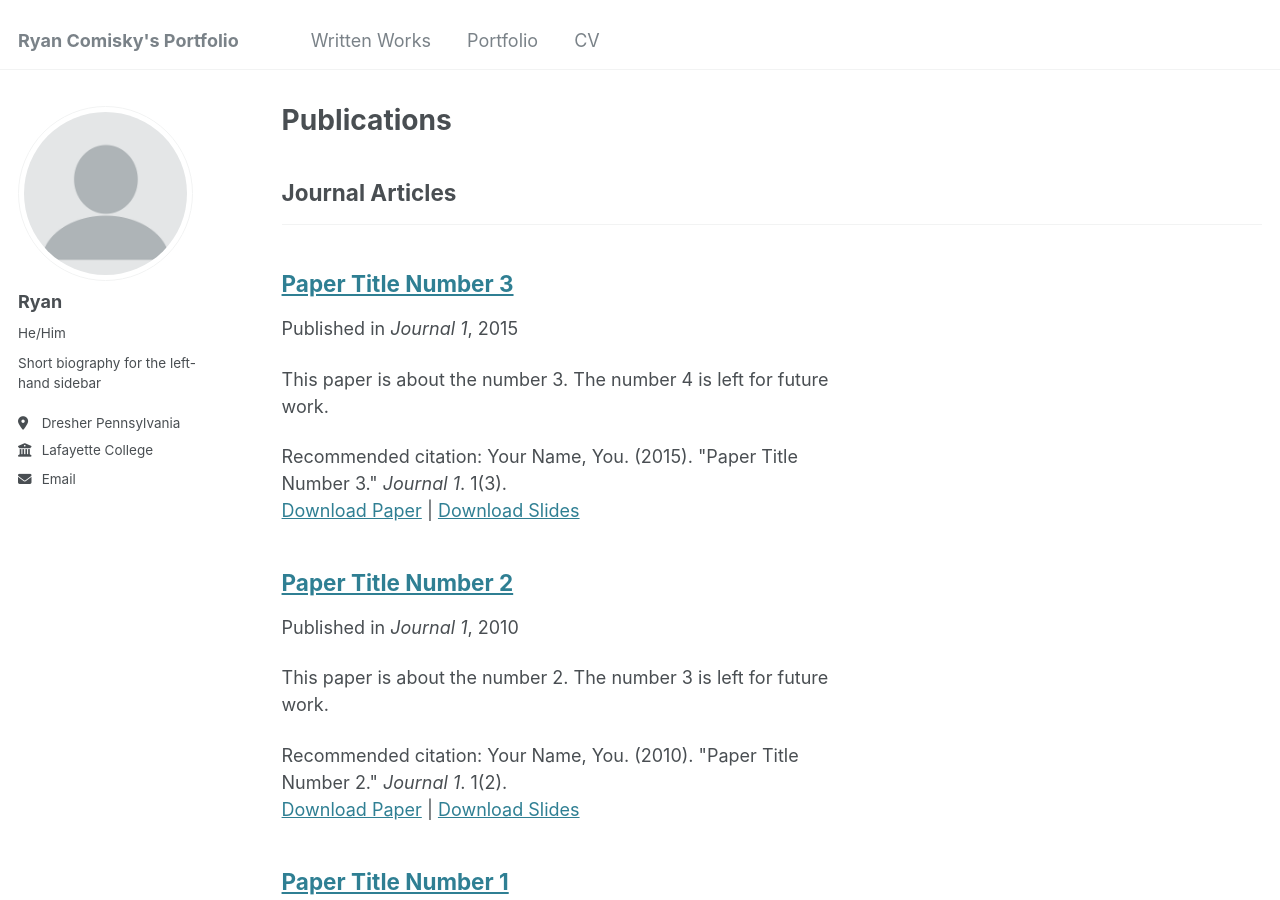
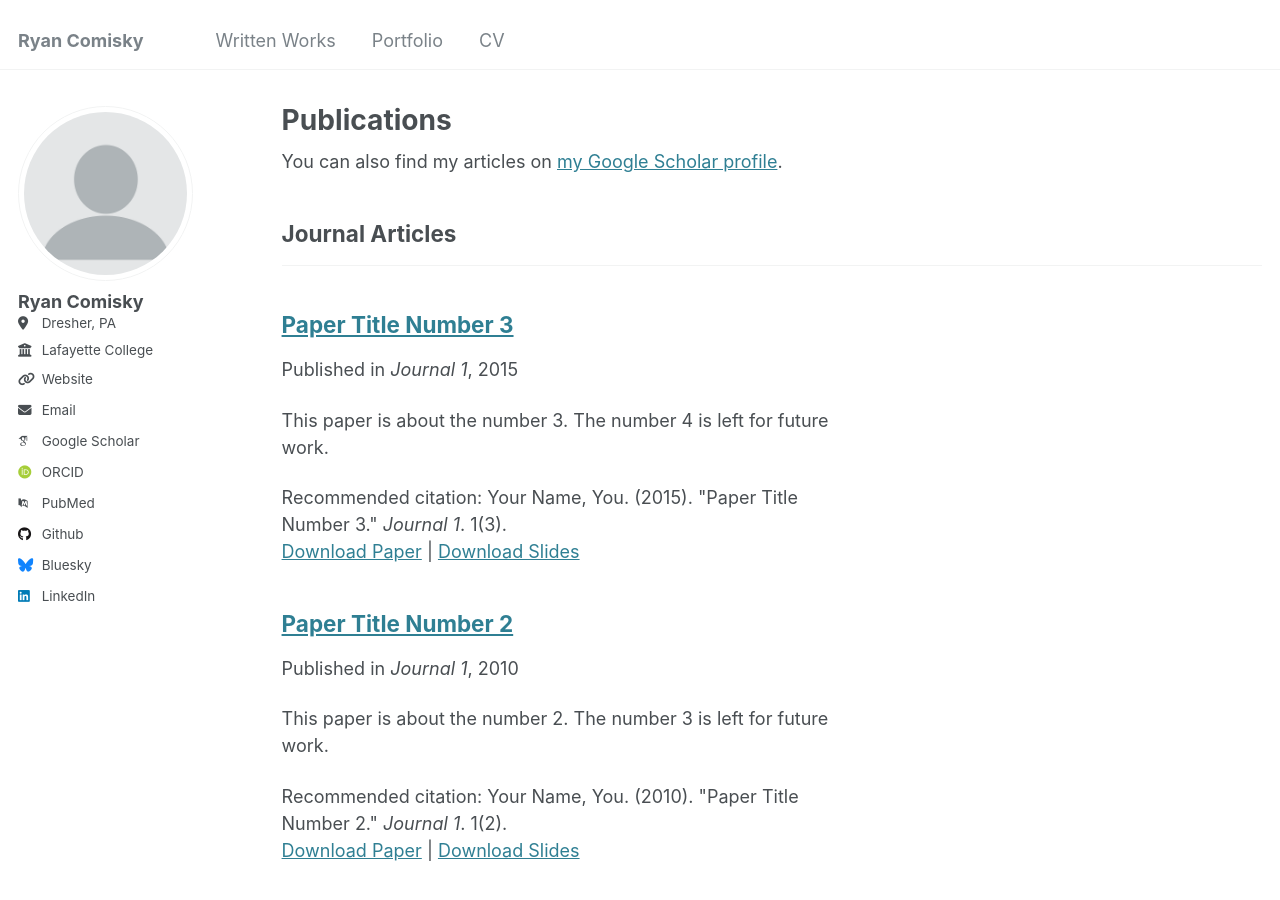
Before and after one commit to Ryan-Comisky/Ryan-Comisky.github.io, a Jekyll site: the page built from _pages/publications.html, in a window 1280 px wide and 900 px high. Built offline with Jekyll 4.4.1, drawn with Linux system fonts in a browser that asks for light colours; some web fonts are replaced; part of the change alters nothing that is shown.

Commit message:
Update _config.yml
added more info fixed errors

```diff
--- a/_config.yml
+++ b/_config.yml
@@ -8,14 +8,14 @@
 
 # Basic Site Settings
 locale                   : "en-US"
-title                    : "Ryan Comisky's Portfolio"
+title                    : "Ryan Comisky"
 title_separator          : "-"
 name                     : &name "Ryan Comisky"
 description              : &description "I am a self-motivated junior studying integrative engineering and looking for a summer internship to apply my foundation in automation, robotics, mechanical, and electrical engineering.
 "
-url                      : https://ryan-comisky.github.io/ # the base hostname & protocol for your site e.g. "https://[your GitHub username].github.io"
+url                      : https://ryan-comisky.github.io # the base hostname & protocol for your site e.g. "https://[your GitHub username].github.io"
 baseurl                  : "" # the subpath of your site, e.g. "/blog"
-repository               : ""
+repository               : "ryan-comisky/ryan-comisky.github.io/"
 
 # Site Author - The following control what appear as part of the author content on the side bar.
 #               If a field is blank the icon and link will not appear, otherwise it will be shown.
@@ -23,17 +23,57 @@ repository               : ""
 author:
   # Biographic information
   avatar           : "profile.png"
-  name             : "Ryan"
-  pronouns         :  "He/Him"
-  bio              : "Short biography for the left-hand sidebar"
-  location         : "Dresher Pennsylvania"
+  name             : "Ryan Comisky"
+  pronouns         : # example: "he/him"
+  bio              :
+  location         : "Dresher, PA"
   employer         : "Lafayette College"
-  Linkedin         : "http://www.linkedin.com/in/ryan-comisky"
+  uri              : https://ryan-comisky.github.io/
   email            : "rcomisky1@gmail.com"
 
   # Academic websites
+  arxiv            : # URL - Update with the correct link to your profile
+  googlescholar    : "https://scholar.google.com/citations?user=PS_CX0AAAAAJ"
+  impactstory      : # URL
+  orcid            : "http://orcid.org/yourorcidurl"
+  semantic         : # URL
+  pubmed           : "https://www.ncbi.nlm.nih.gov/pubmed/?term=john+snow"
+  researchgate     : # URL
+  scopus           : # URL
 
+  # Repositories and software development
+  bitbucket        : # Username - Update with your username on the site
+  codepen          : # Username
+  dribbble         : # Username
+  github           : "academicpages"
+  kaggle           : # Username
+  stackoverflow    : # User number or user number and name (i.e., use "1" or "1/jeff-atwood")
 
+  # Social media
+  bluesky          : "bsky.app" # Replace this with you Bluesky username
+  facebook         : # Username
+  flickr           : # Username
+  foursquare       : # Username
+  goodreads        : # Username
+  google_plus      : # Username
+  keybase          : # Username
+  instagram        : # Username
+  lastfm           : # Username
+  linkedin         : "http://www.linkedin.com/in/ryan-comisky"
+  mastodon         : # URL
+  medium           : # URL
+  pinterest        : # Username
+  soundcloud       : # Username
+  steam            : # Username
+  telegram         : # URL
+  tumblr           : # Username
+  twitter          : # Username for X / Twitter
+  vine             : # Username
+  weibo            : # Username
+  wikipedia        : # Username
+  xing             : # Username
+  youtube          : # Username
+  zhihu            : # Username
 
 # Publication Category - The following the list of publication categories and their headings
 publication_category:
```
